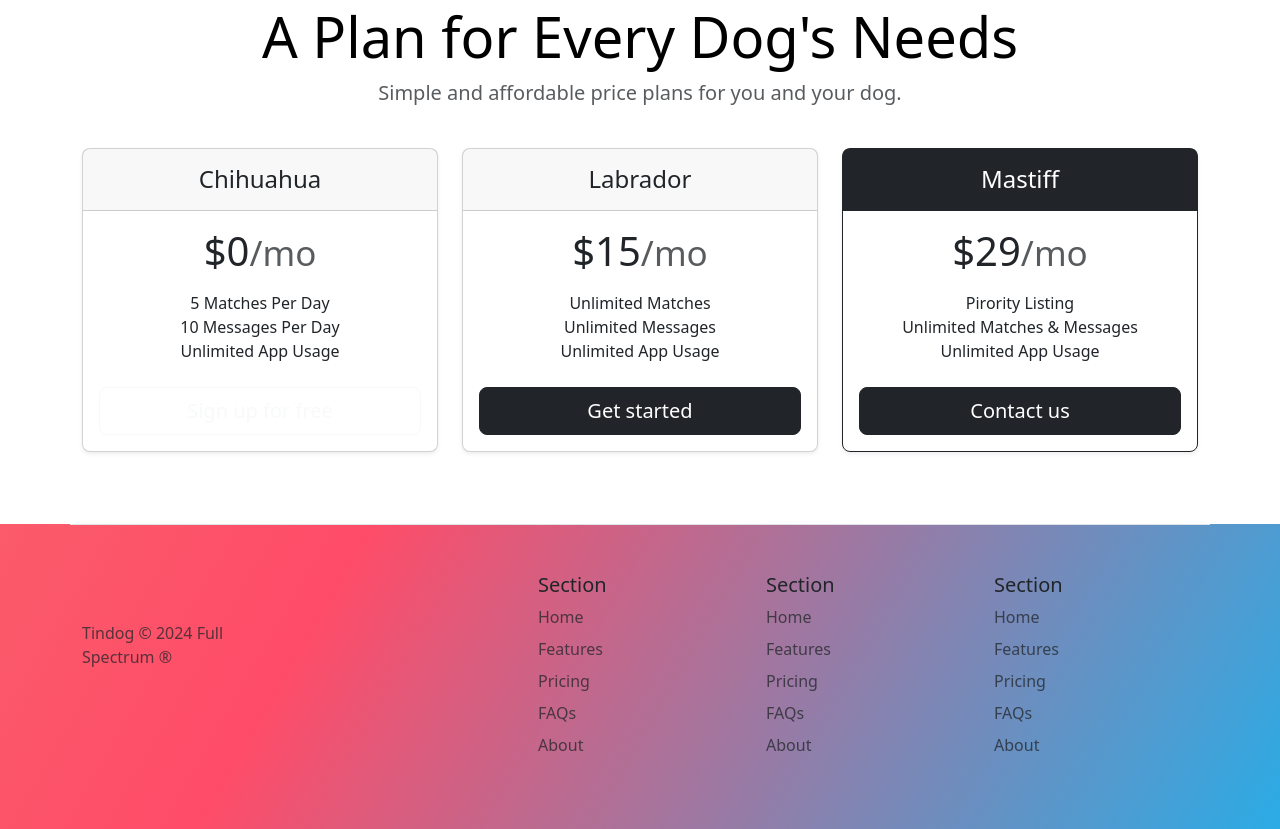
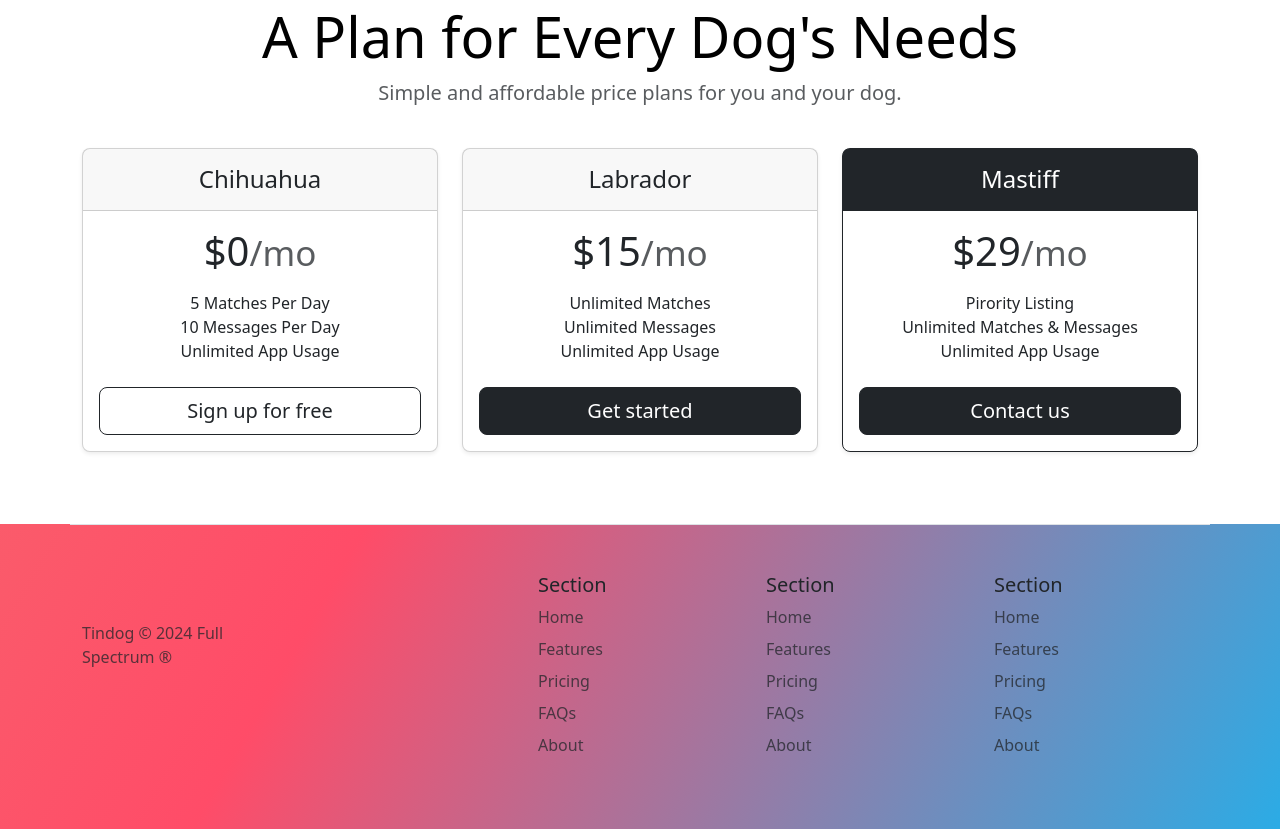
Before and after one commit to DevelopEm/TinDog, a plain HTML site: page index.html in a window 1280 px wide. Shown: the part 1601-2430 px from the top of the page. Drawn offline with nearby package versions, Linux system fonts and the light colour scheme.

Commit message:
Update index.html

```diff
--- a/index.html
+++ b/index.html
@@ -136,7 +136,7 @@
             <li>10 Messages Per Day</li>
             <li>Unlimited App Usage</li>
           </ul>
-          <button type="button" class="w-100 btn btn-lg btn-outline-light">Sign up for free</button>
+          <button type="button" class="w-100 btn btn-lg btn-outline-dark">Sign up for free</button>
         </div>
       </div>
     </div>
```
